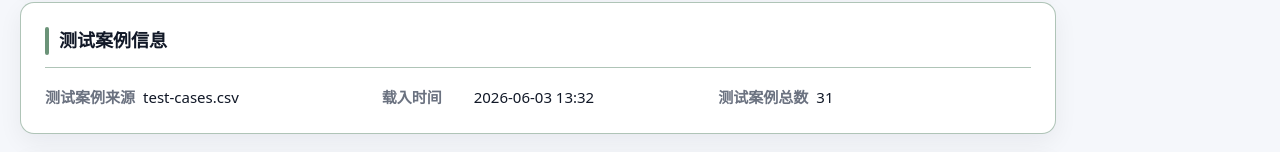
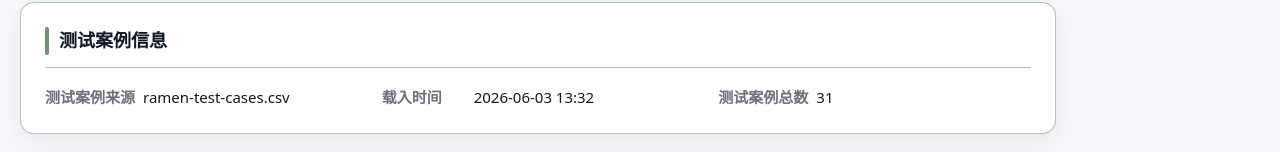
Before and after one commit to AdalynWu/regional-test-report-tool, a React (Vite) app: page / in a window 1280 px wide. Shown: the part 608-760 px from the top of the page. Built offline with nearby package versions, Linux system fonts and the light colour scheme.

Commit message:
feat: update test case source name and add ramen test cases CSV

```diff
--- a/src/features/testCase/testCase.service.ts
+++ b/src/features/testCase/testCase.service.ts
@@ -2,7 +2,7 @@ import dayjs from "dayjs";
 import type { TestCase, TestCaseMeta } from "../../types/report";
 import { parseTestCasesCsv } from "./parseTestCasesCsv";
 
-const SOURCE_NAME = "test-cases.csv";
+const SOURCE_NAME = "ramen-test-cases.csv";
 
 export interface FetchTestCasesResult {
   testCases: TestCase[];
```
Also changed, not shown: public/data/ramen-test-cases.csv (renamed from public/data/test-cases.csv), 1 other file (tests, documents, lock files or other folders).
